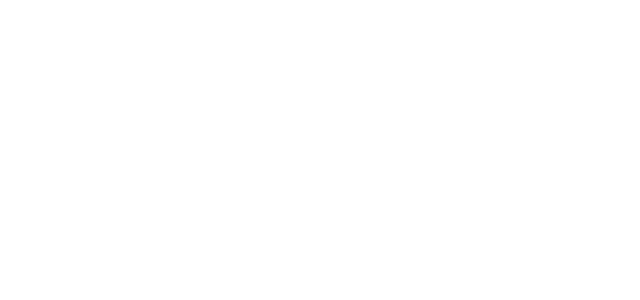
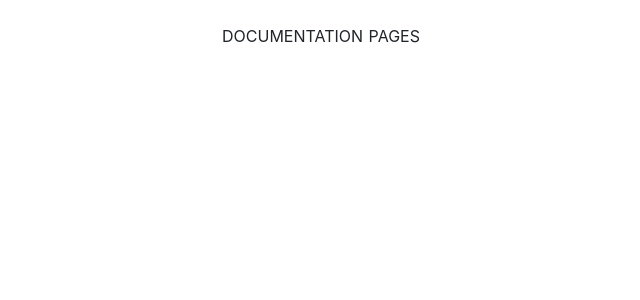
Before and after one commit to fundry/usecase, a Nuxt app: page /documentation in a window 1280 px wide. Before the commit this address had no page. Shown: the top 300 px of the page, without its empty margins (319-959 px from the left). Built offline with nearby package versions, Linux system fonts and the light colour scheme.

Commit message:
demystified illustration

```diff
--- a/components/header.vue
+++ b/components/header.vue
@@ -12,7 +12,9 @@
       <router-link to="/create" id="link">Cases</router-link>
       <router-link to="/login" id="link">Login</router-link>
 
+<nuxt-link to="/documentation" >
       <button v-on="hi">Create Account</button>
+    </nuxt-link>
     </ul>
 
     <ul v-if="$mq === 'laptop'">
--- /dev/null
+++ b/pages/documentation.vue
@@ -0,0 +1,48 @@
+<template >
+  <div id="body">
+    <br />
+        <p>  DOCUMENTATION PAGES </p>
+  </div>
+</template>
+
+<script>
+
+export default {
+  name: 'Documentation',
+  components: {
+  }
+}
+</script>
+
+<style scoped>
+#icon {
+  width: 30px;
+  height: 30px;
+  color: #000;
+}
+
+#icon-text {
+  font-size: 0.9em;
+}
+
+h4 {
+  text-align: center;
+}
+
+#button {
+  display: flex;
+  background: transparent;
+  color: black;
+  border: 1px solid black;
+  padding: 0.3em 4em;
+  border-radius: 5px;
+}
+
+#body {
+  text-align: center;
+}
+
+p {
+  text-align: center;
+}
+</style>
--- a/pages/home/uses.vue
+++ b/pages/home/uses.vue
@@ -5,7 +5,7 @@
     <p>Everyone can create a Case then make multiple usecase to record the descions made within a Case.</p>
 
     <div>
-      <img alt="illustration" src="../../assets/svg/sample.svg" />
+      <img alt="illustration" src="../../assets/svg/demystified.svg" />
     </div>
 
     <br />
@@ -18,12 +18,16 @@ export default {
 }
 </script>
 
-
 <style scoped lang="postcss" >
 #body {
   padding: 0.5em;
   text-align: center;
 }
+
+img {
+  max-width: 20em;
+}
+
 p {
   margin-left: 2em;
   margin-right: 2em;
```
Also changed, not shown: assets/svg/demystified.svg (added).
